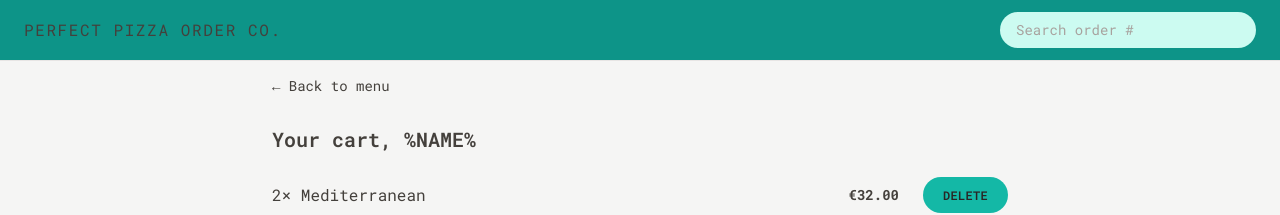
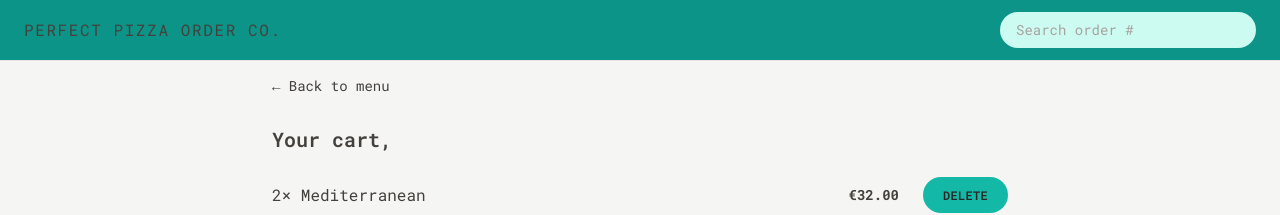
Before and after one commit to SunpreetSandhu/order-app, a React (Vite) app: page /cart in a window 1280 px wide. Shown: the top 215 px of the page. Built offline with nearby package versions, Linux system fonts and the light colour scheme.

Commit message:
added username to cart and order page

```diff
--- a/src/features/cart/Cart.jsx
+++ b/src/features/cart/Cart.jsx
@@ -1,3 +1,4 @@
+import { useSelector } from 'react-redux';
 import { Link } from 'react-router-dom';
 import Button from '../../ui/Button';
 import LinkButton from '../../ui/LinkButton';
@@ -29,12 +30,13 @@
 
 function Cart() {
   const cart = fakeCart;
+  const username = useSelector((state) => state.user.username);
 
   return (
     <div className="px-4 py-3">
       <LinkButton to="/menu">&larr; Back to menu</LinkButton>
 
-      <h2 className="mt-7 text-xl font-semibold">Your cart, %NAME%</h2>
+      <h2 className="mt-7 text-xl font-semibold">Your cart, {username}</h2>
       <ul className="mt-3 divide-y divide-stone-200 border-b">
         {cart.map((item) => (
           <CartItem item={item} key={item.key} />
--- a/src/features/order/CreateOrder.jsx
+++ b/src/features/order/CreateOrder.jsx
@@ -1,4 +1,5 @@
 import { useState } from 'react';
+import { useSelector } from 'react-redux';
 import { Form, redirect, useNavigation, useActionData } from 'react-router-dom';
 import { createOrder } from '../../services/apiRestaurant';
 import Button from '../../ui/Button';
@@ -34,6 +35,8 @@
 ];
 
 function CreateOrder() {
+  const username = useSelector((state) => state.user.username);
+
   const navigation = useNavigation();
   const isSubmitting = navigation.state === 'submitting';
   const formErrors = useActionData();
@@ -47,7 +50,13 @@
       <Form method="POST">
         <div className="mb-5 flex flex-col gap-2 sm:flex-row sm:items-center">
           <label className="sm:basis-40">First Name</label>
-          <input className="input grow" type="text" name="customer" required />
+          <input
+            className="input grow"
+            type="text"
+            name="customer"
+            defaultValue={username}
+            required
+          />
         </div>
 
         <div className="mb-5 flex flex-col gap-2 sm:flex-row sm:items-center">
```
